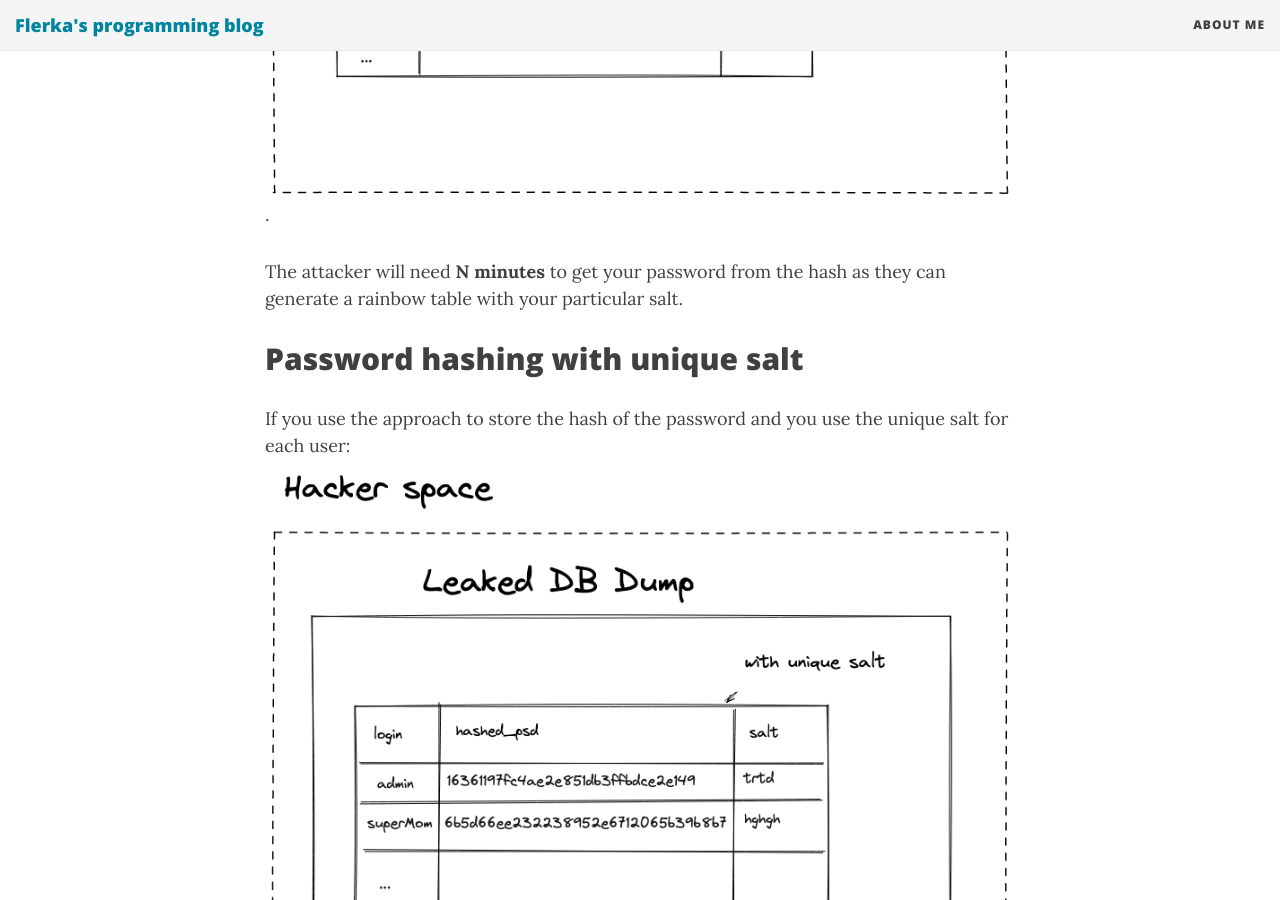
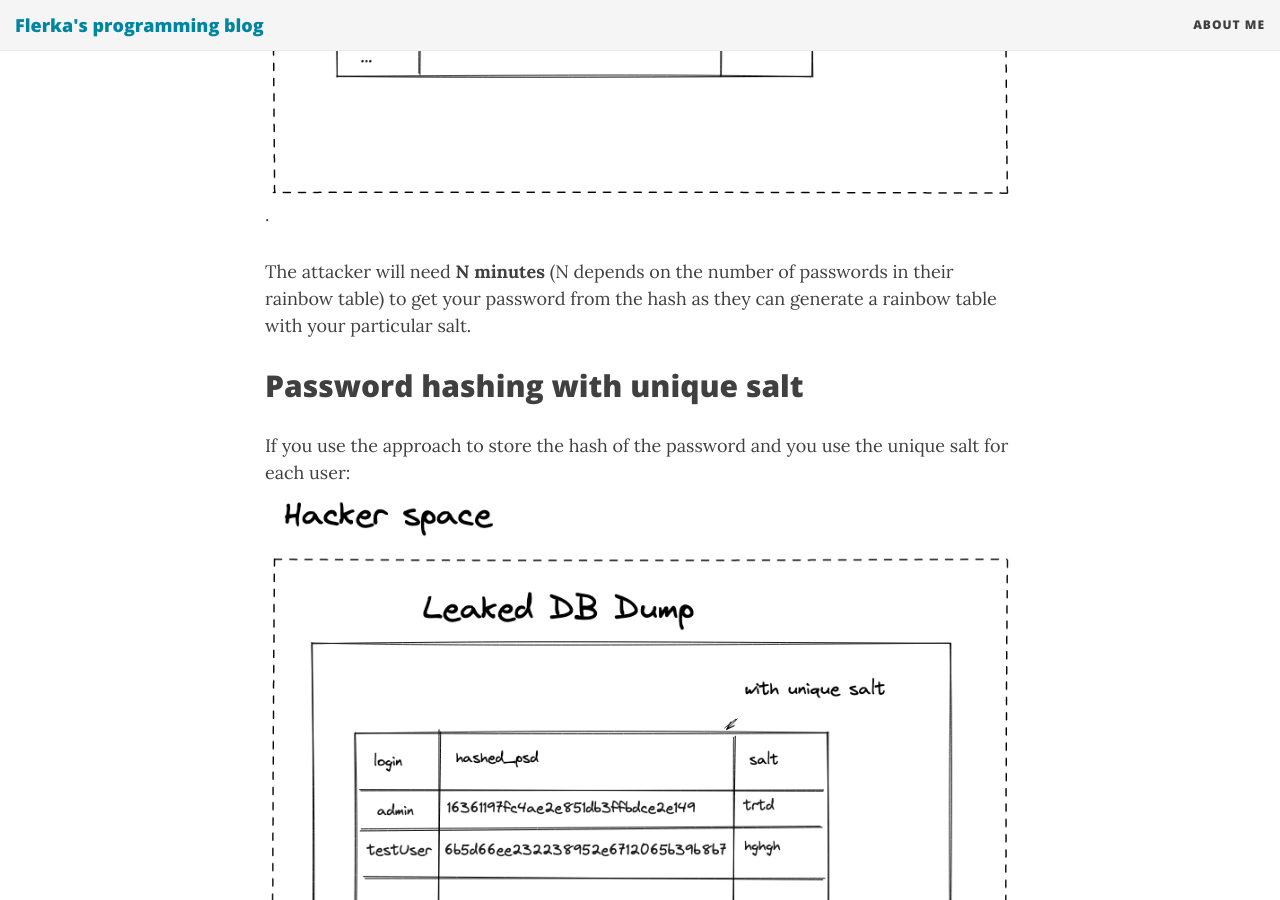
Before and after one commit to flerka/personal-blog, a Jekyll site: the page built from _posts/2022-08-16-password-hash-and-salt.md, in a window 1280 px wide and 900 px high, scrolled down 3392 px. Built offline with Jekyll 4.4.1, drawn with Linux system fonts in a browser that asks for light colours; nearby versions of some CDN libraries; comment, search, counter and statistics services are not loaded; some of the changed text lies outside the part shown.

Commit message:
fix psd images

```diff
--- a/_posts/2022-08-16-password-hash-and-salt.md
+++ b/_posts/2022-08-16-password-hash-and-salt.md
@@ -7,7 +7,7 @@
 ---
 I created this short post to illustrate why you need unique password salt per user. In this post, I don't want to go into detail about [rainbow attack](https://en.wikipedia.org/wiki/Rainbow_table) or what is [salt in cryptography](https://en.wikipedia.org/wiki/Salt_(cryptography)). Let's start!
 
-*<font color="green">Disclaimer: I used MD5 to generate hashes for simplicity, newer use it in production because it's too weak.</font>*
+*<font color="green">Disclaimer: I used MD5 to generate hashes for simplicity, never use it in production for passwords because it's too weak.</font>*
 
 ## Login form
 For now, you have two different users with the same passwords. Unfortunately, their passwords are very common, and you can probably find them in the attacker table with passwords and hashes.
@@ -23,7 +23,7 @@
 If you use the approach to store the hash of the password and use the same salt for all users:
 ![attacker space example 1](../assets/psd-salt-ex2.png).
 
-The attacker will need **N minutes** to get your password from the hash as they can generate a rainbow table with your particular salt.
+The attacker will need **N minutes** (N depends on the number of passwords in their rainbow table) to get your password from the hash as they can generate a rainbow table with your particular salt.
 
 ## Password hashing with unique salt
 If you use the approach to store the hash of the password and you use the unique salt for each user:
```
Also changed, not shown: assets/psd-salt-ex1.png, assets/psd-salt-ex2.png, assets/psd-salt-ex3.png, assets/psd-salt-login.png.
